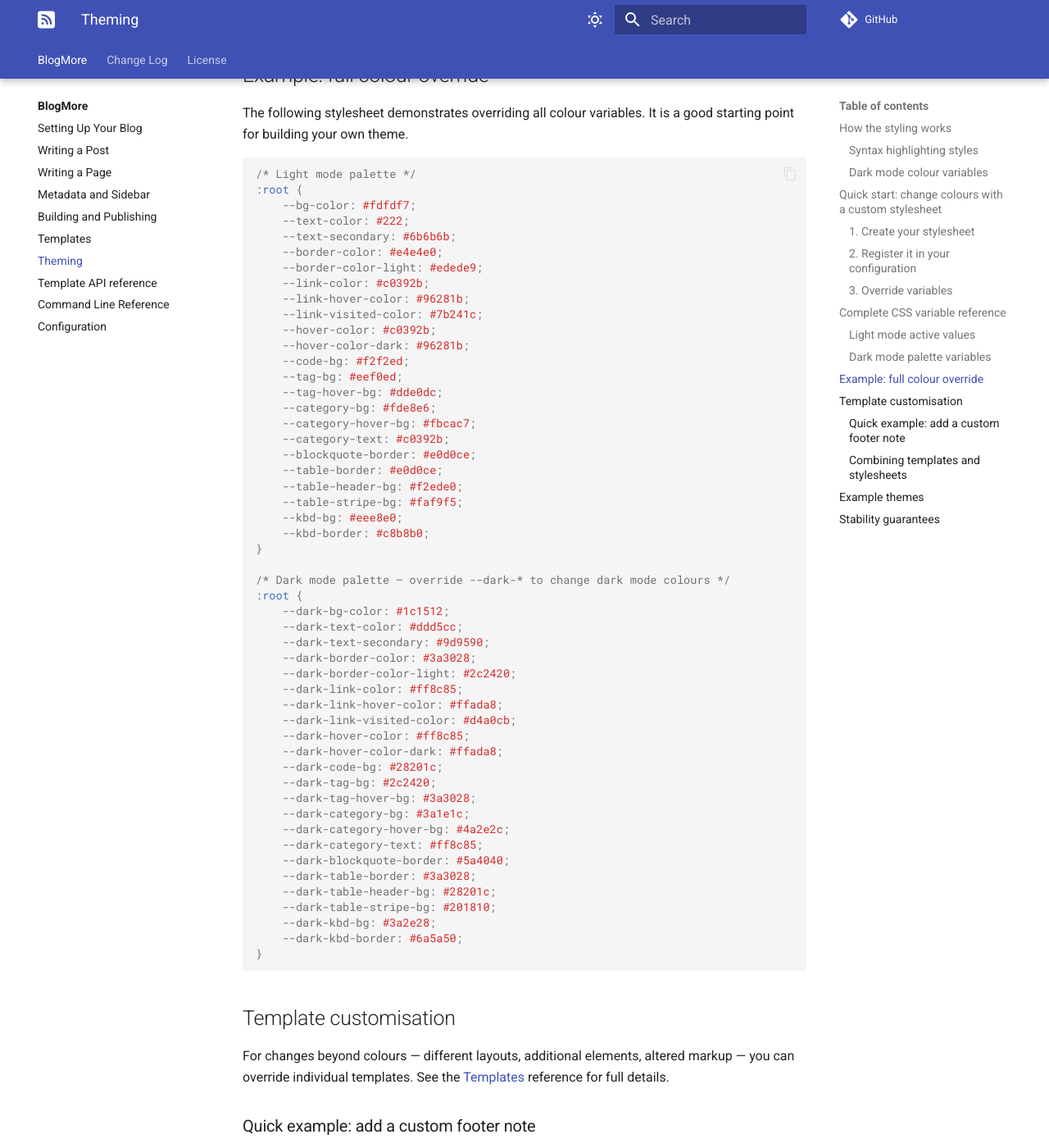
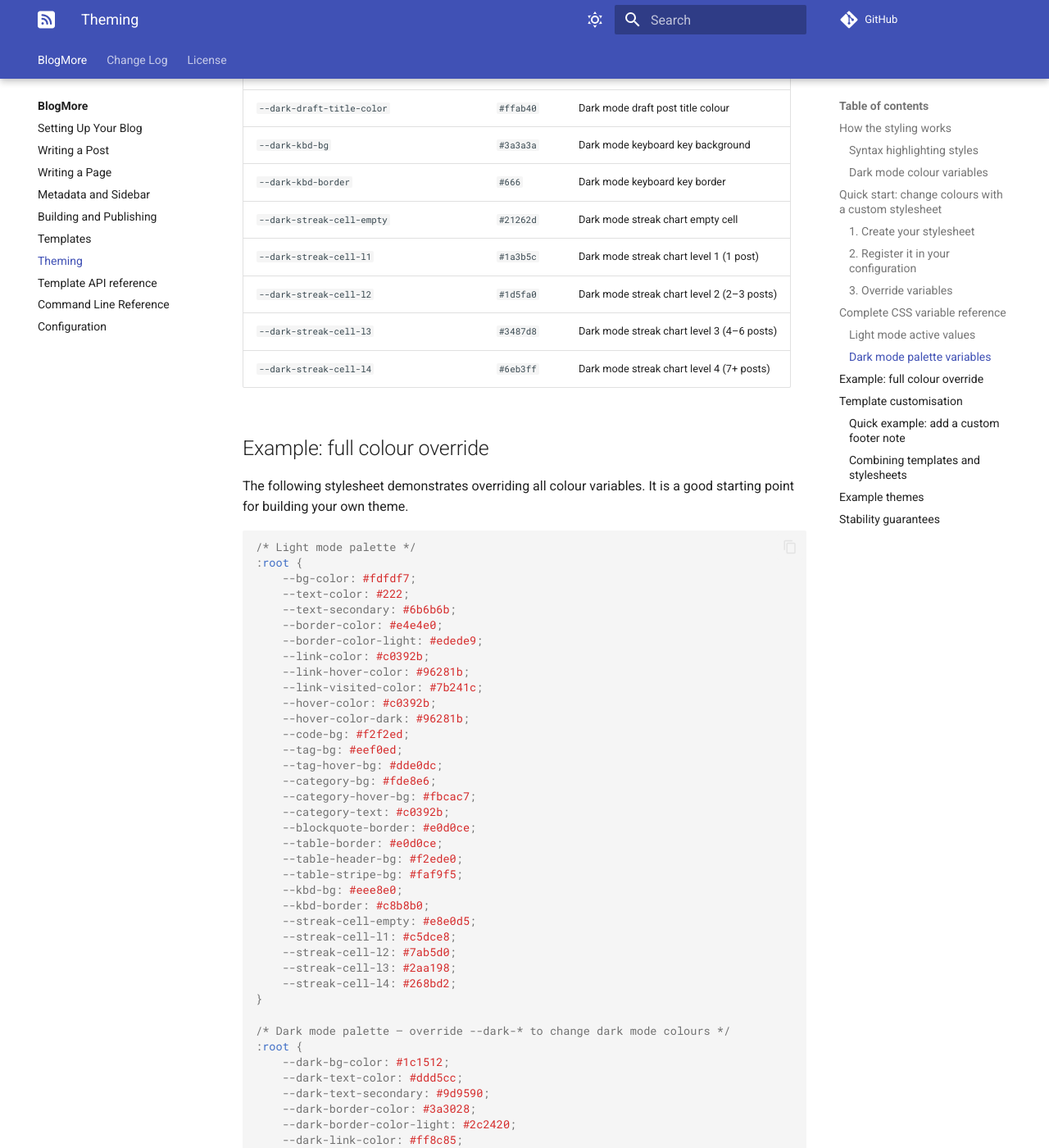
Before and after one commit to davep/blogmore, an MkDocs documentation site: the page built from docs/theming.md, in a window 1280 px wide and 1400 px high, scrolled down 5604 px. Shown: the whole window at 82% size. Built offline with MkDocs 1.6.1 and Material for MkDocs 9.7.7, drawn with Linux system fonts in a browser that asks for light colours; comment, search, counter and statistics services are not loaded; some of the changed text lies outside the part shown.

Commit message:
Document streak chart CSS variables and update example themes
Agent-Logs-Url: https://github.com/davep/blogmore/sessions/c07bc995-3ff8-4369-9019-f29ea156a535

Co-authored-by: davep <28237+davep@users.noreply.github.com>

```diff
--- a/docs/theming.md
+++ b/docs/theming.md
@@ -139,6 +139,11 @@ corresponding `--dark-*` values.
 | `--draft-title-color` | `#cc6600` | Draft post title colour |
 | `--kbd-bg` | `#f0f0f0` | Keyboard key background |
 | `--kbd-border` | `#b4b4b4` | Keyboard key border |
+| `--streak-cell-empty` | `#ebedf0` | Streak chart empty day cell |
+| `--streak-cell-l1` | `#9ecaf0` | Streak chart level 1 (1 post) |
+| `--streak-cell-l2` | `#5499d5` | Streak chart level 2 (2–3 posts) |
+| `--streak-cell-l3` | `#2270bd` | Streak chart level 3 (4–6 posts) |
+| `--streak-cell-l4` | `#0066cc` | Streak chart level 4 (7+ posts) |
 
 ### Dark mode palette variables
 
@@ -176,6 +181,11 @@ automatically to both the JavaScript toggle and the CSS media query fallback.
 | `--dark-draft-title-color` | `#ffab40` | Dark mode draft post title colour |
 | `--dark-kbd-bg` | `#3a3a3a` | Dark mode keyboard key background |
 | `--dark-kbd-border` | `#666` | Dark mode keyboard key border |
+| `--dark-streak-cell-empty` | `#21262d` | Dark mode streak chart empty cell |
+| `--dark-streak-cell-l1` | `#1a3b5c` | Dark mode streak chart level 1 (1 post) |
+| `--dark-streak-cell-l2` | `#1d5fa0` | Dark mode streak chart level 2 (2–3 posts) |
+| `--dark-streak-cell-l3` | `#3487d8` | Dark mode streak chart level 3 (4–6 posts) |
+| `--dark-streak-cell-l4` | `#6eb3ff` | Dark mode streak chart level 4 (7+ posts) |
 
 ## Example: full colour override
 
@@ -207,6 +217,11 @@ is a good starting point for building your own theme.
     --table-stripe-bg: #faf9f5;
     --kbd-bg: #eee8e0;
     --kbd-border: #c8b8b0;
+    --streak-cell-empty: #e8e0d5;
+    --streak-cell-l1: #c5dce8;
+    --streak-cell-l2: #7ab5d0;
+    --streak-cell-l3: #2aa198;
+    --streak-cell-l4: #268bd2;
 }
 
 /* Dark mode palette — override --dark-* to change dark mode colours */
```
Also changed, not shown: other parts of docs/theming.md (+5 -0 lines), 3 other files.
